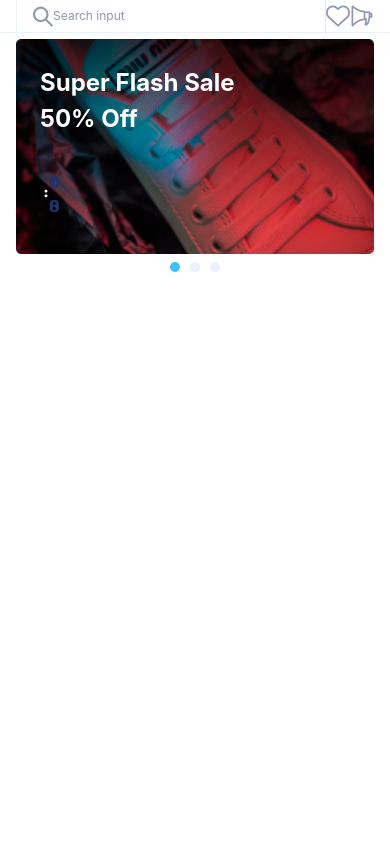
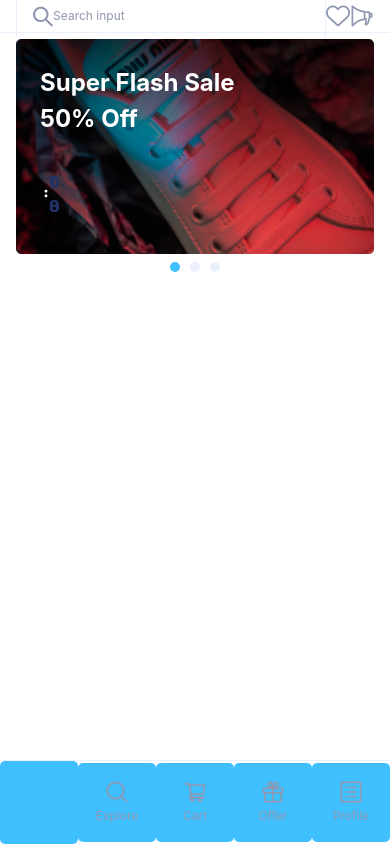
Before and after one commit to nguyenbasang1912/Shop, a React Native app: screen / in a window 390 px wide. Both pictures are taken after a click on the element "login.forgotPassword". Built offline with nearby package versions, Linux system fonts and the light colour scheme; what @react-native-google-signin/google-signin would draw is missing.

Commit message:
feat: bottom tab navigator

```diff
--- a/package.json
+++ b/package.json
@@ -12,6 +12,7 @@
   "dependencies": {
     "@react-native-async-storage/async-storage": "^1.23.1",
     "@react-native-google-signin/google-signin": "^12.2.1",
+    "@react-navigation/bottom-tabs": "^6.5.20",
     "@react-navigation/native": "^6.1.17",
     "@react-navigation/stack": "^6.3.29",
     "@reduxjs/toolkit": "^2.2.5",
--- a/src/navigator/RootNavigation.js
+++ b/src/navigator/RootNavigation.js
@@ -5,6 +5,7 @@ import {StatusBar} from 'react-native';
 import { stackName } from './routeName';
 import Register from '../screens/auth/Register';
 import Home from '../screens/main/Home';
+import TabNavigation from './TabNavigation';
 
 const Stack = createStackNavigator();
 
@@ -16,7 +17,7 @@ function RootNavigation() {
         <Stack.Navigator screenOptions={{headerShown: false}} initialRouteName={stackName.login}>
           <Stack.Screen name={stackName.login} component={Login} />
           <Stack.Screen name={stackName.register} component={Register} />
-          <Stack.Screen name={stackName.home} component={Home} />
+          <Stack.Screen name={stackName.tab} component={TabNavigation} />
         </Stack.Navigator>
       </NavigationContainer>
     </>
--- a/src/navigator/TabNavigation.js
+++ b/src/navigator/TabNavigation.js
@@ -0,0 +1,131 @@
+import {createBottomTabNavigator} from '@react-navigation/bottom-tabs';
+import Home from '../screens/main/Home';
+import Icon from 'react-native-vector-icons/AntDesign';
+import {Keyboard, Text, View} from 'react-native';
+import {TouchableOpacity} from 'react-native-gesture-handler';
+import CText from '../components/CText';
+import CButton from '../components/CButton';
+import {colors} from '../utils/styles';
+import {useEffect, useState} from 'react';
+
+const Tab = createBottomTabNavigator();
+
+const icons = ['home', 'search1', 'shoppingcart', 'gift', 'profile'];
+
+const Explore = ({navigation}) => {
+  return (
+    <View style={{flex: 1, justifyContent: 'center', alignItems: 'center'}}>
+      <Text>Explore</Text>
+    </View>
+  );
+};
+
+const Cart = ({navigation}) => {
+  return (
+    <View style={{flex: 1, justifyContent: 'center', alignItems: 'center'}}>
+      <Text>Cart</Text>
+    </View>
+  );
+};
+
+const Profile = ({navigation}) => {
+  return (
+    <View style={{flex: 1, justifyContent: 'center', alignItems: 'center'}}>
+      <Text>Profile</Text>
+    </View>
+  );
+};
+
+const Offer = ({navigation}) => {
+  return (
+    <View style={{flex: 1, justifyContent: 'center', alignItems: 'center'}}>
+      <Text>Offer</Text>
+    </View>
+  );
+};
+
+const TabBarCustom = ({state, descriptors, navigation}) => {
+  const [isKeyboardShow, setIsKeyboardShow] = useState(false);
+
+  useEffect(() => {
+    const subcribeKeyboardShow = Keyboard.addListener('keyboardDidShow', () =>
+      setIsKeyboardShow(true),
+    );
+    const subcribeKeyboardDismiss = Keyboard.addListener(
+      'keyboardDidHide',
+      () => setIsKeyboardShow(false),
+    );
+
+    return () => {
+      subcribeKeyboardShow.remove();
+      subcribeKeyboardDismiss.remove();
+    };
+  }, []);
+
+  return (
+    <View
+      style={{
+        flexDirection: 'row',
+        alignItems: 'center',
+        borderTopWidth: 1,
+        borderTopColor: colors.light,
+        backgroundColor: colors.white,
+        display: isKeyboardShow ? 'none' : 'flex',
+      }}>
+      {state.routes.map((route, index) => {
+        const {options} = descriptors[route.key];
+        const label =
+          options.tabBarLabel !== undefined
+            ? options.tabBarLabel
+            : options.title !== undefined
+            ? options.title
+            : route.name;
+
+        const isFocused = state.index === index;
+
+        const onPress = () => {
+          const event = navigation.emit({
+            type: 'tabPress',
+            target: route.key,
+            canPreventDefault: true,
+          });
+
+          if (!isFocused && !event.defaultPrevented) {
+            navigation.navigate(route.name, route.params);
+          }
+        };
+
+        return (
+          <CButton key={index.toString()} onPress={onPress} style={{flex: 1}}>
+            <View style={{alignItems: 'center'}}>
+              <Icon
+                size={24}
+                name={icons[index]}
+                color={isFocused ? colors.primary : colors.grey}
+              />
+              <CText
+                type={isFocused ? 'button' : 'common'}
+                color={isFocused ? colors.primary : colors.grey}>
+                {label}
+              </CText>
+            </View>
+          </CButton>
+        );
+      })}
+    </View>
+  );
+};
+
+export default function TabNavigation() {
+  return (
+    <Tab.Navigator
+      screenOptions={{headerShown: false, tabBarHideOnKeyboard: true}}
+      tabBar={props => <TabBarCustom {...props} />}>
+      <Tab.Screen name="Home" component={Home} />
+      <Tab.Screen name="Explore" component={Explore} />
+      <Tab.Screen name="Cart" component={Cart} />
+      <Tab.Screen name="Offer" component={Offer} />
+      <Tab.Screen name="Profile" component={Profile} />
+    </Tab.Navigator>
+  );
+}
--- a/src/navigator/routeName/index.js
+++ b/src/navigator/routeName/index.js
@@ -1,5 +1,11 @@
 export const stackName = {
     login: 'Login',
     register: 'Register',
-    home: 'Home'
+    tab: 'Tab'
 }
+
+export const tabName = {
+    home: 'Home',
+    cart: 'Cart',
+    profile: 'Profile'
+}
--- a/src/screens/auth/Login.js
+++ b/src/screens/auth/Login.js
@@ -1,17 +1,17 @@
 import React from 'react';
-import {useTranslation} from 'react-i18next';
-import {Image, ScrollView, StyleSheet} from 'react-native';
+import { useTranslation } from 'react-i18next';
+import { Image, ScrollView, StyleSheet } from 'react-native';
+import * as yup from 'yup';
 import CButton from '../../components/CButton';
 import CText from '../../components/CText';
 import Input from '../../components/Input';
 import Row from '../../components/Row';
 import Spacer from '../../components/Spacer';
 import Wrapper from '../../components/Wrapper';
-import {colors, containerAttr} from '../../utils/styles';
-import {stackName} from '../../navigator/routeName';
+import { GoogleLogin } from '../../configs/google/googleSignIn';
 import useForm from '../../hooks/useForm';
-import * as yup from 'yup';
-import {GoogleLogin, GoogleLogout} from '../../configs/google/googleSignIn';
+import { stackName } from '../../navigator/routeName';
+import { colors, containerAttr } from '../../utils/styles';
 
 const Login = ({navigation}) => {
   const {t} = useTranslation();
@@ -124,7 +124,7 @@ const Login = ({navigation}) => {
           color={colors.primary}
           type="button"
           onPress={() => {
-            navigation.navigate(stackName.home);
+            navigation.navigate(stackName.tab);
           }}>
           {t('login.forgotPassword')}
         </CText>
--- a/src/screens/auth/Register.js
+++ b/src/screens/auth/Register.js
@@ -1,15 +1,14 @@
 import React from 'react';
-import {useTranslation} from 'react-i18next';
-import {Image, ScrollView, StyleSheet} from 'react-native';
+import { useTranslation } from 'react-i18next';
+import { Image, ScrollView, StyleSheet } from 'react-native';
+import * as yup from 'yup';
 import CButton from '../../components/CButton';
 import CText from '../../components/CText';
 import Input from '../../components/Input';
-import Row from '../../components/Row';
 import Spacer from '../../components/Spacer';
 import Wrapper from '../../components/Wrapper';
-import {colors, containerAttr} from '../../utils/styles';
-import * as yup from 'yup';
 import useForm from '../../hooks/useForm';
+import { colors, containerAttr } from '../../utils/styles';
 
 const Register = ({navigation}) => {
   const {t} = useTranslation();
@@ -42,7 +41,7 @@ const Register = ({navigation}) => {
 
   return (
     <ScrollView style={containerAttr.container}>
-      <Wrapper ph={16} align={'center'}>
+      <Wrapper ph={16} align={'center'} statusbar>
         <Spacer h={70} />
         <Image
           source={require('../../assets/common/icon.png')}
```
Also changed, not shown: 1 other file (tests, documents, lock files or other folders).
